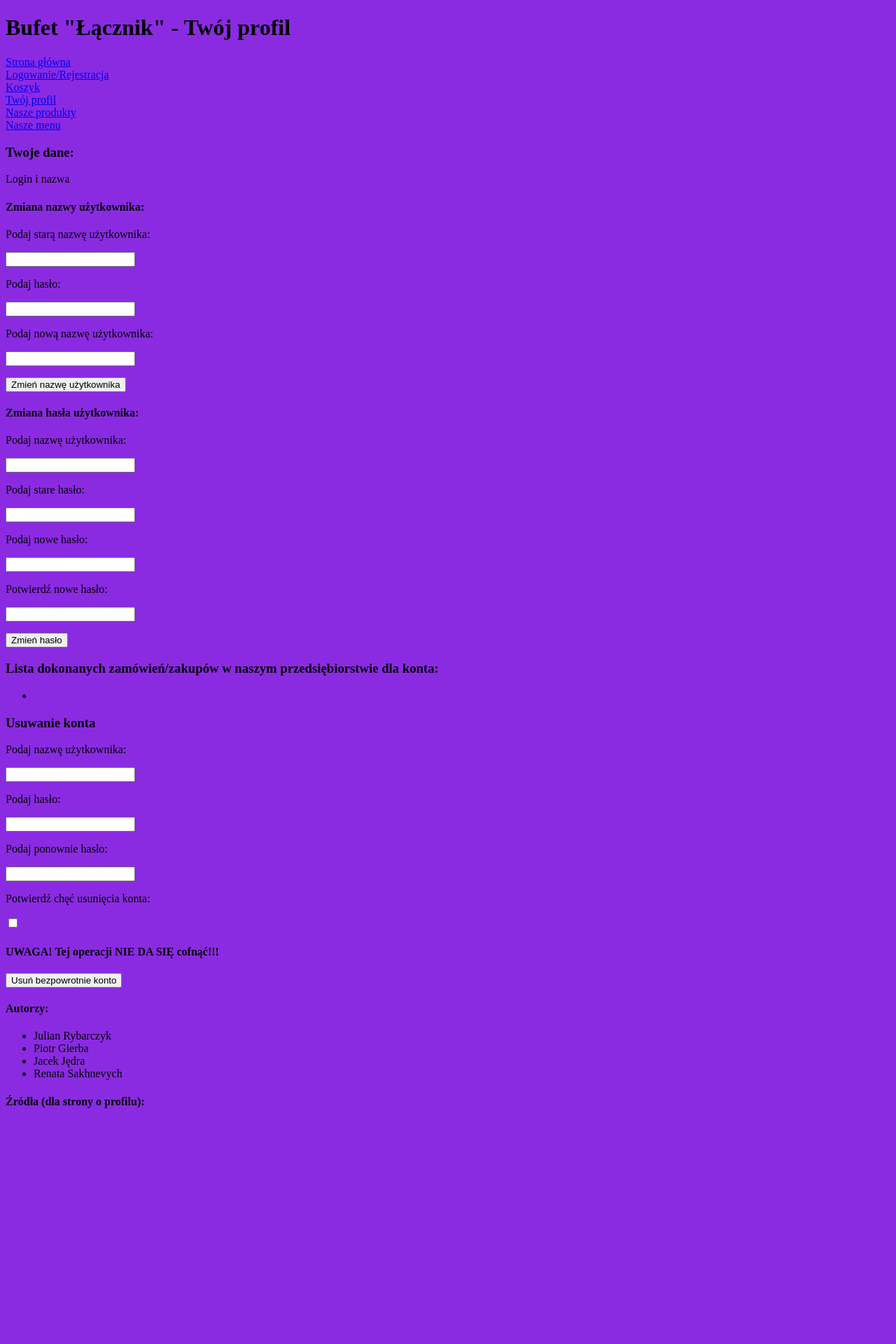
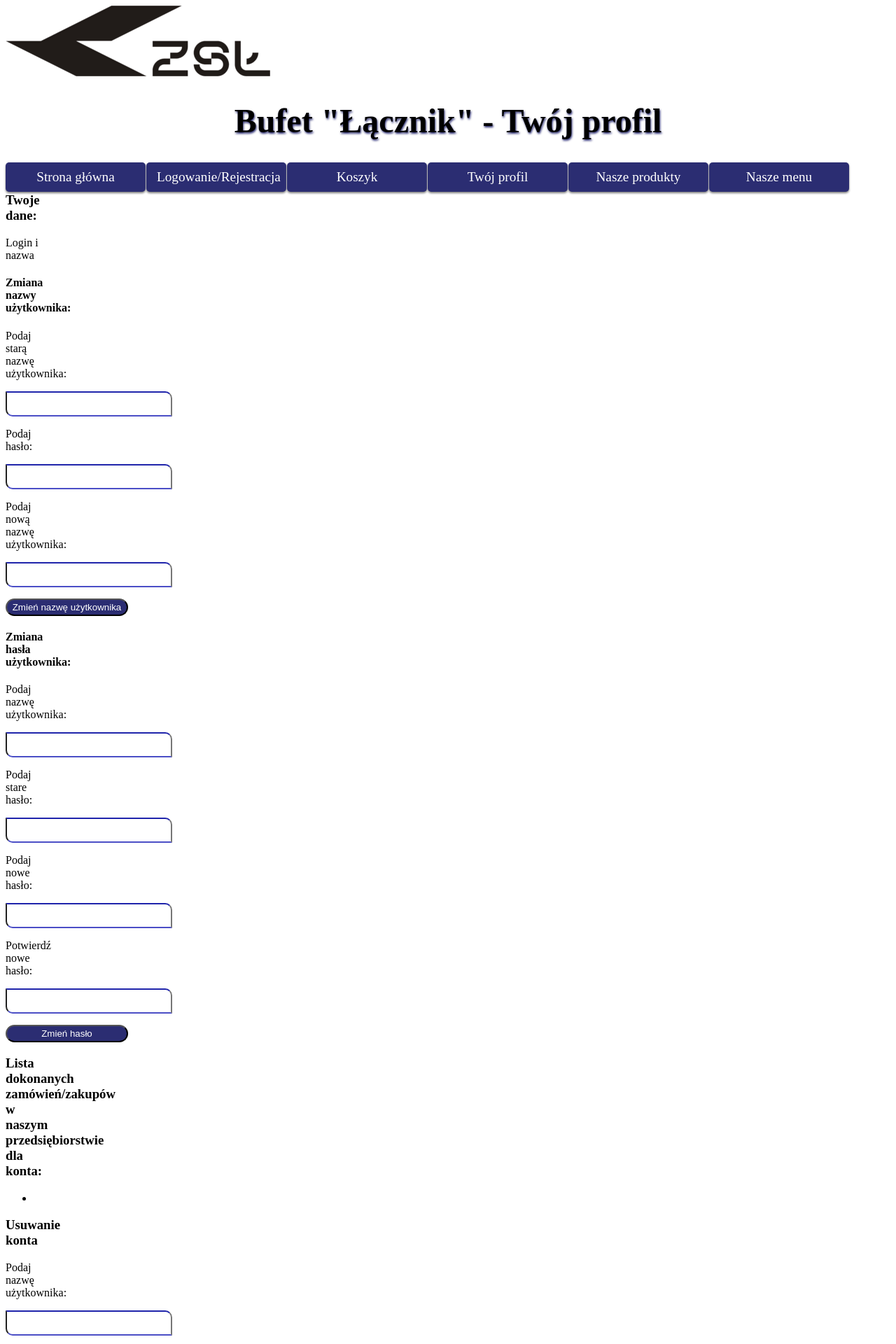
Before and after one commit to RybazPolski/lacznik-zsl, a PHP site: page /profile.php in a window 1280 px wide. Shown: the top 1920 px of the page at 70% size. Before the commit the page ends 1583 px from the top, so only its background shows below. Run offline with PHP 8.4, Linux system fonts and the light colour scheme.

Commit message:
dodanie style.css

```diff
--- a/index.php
+++ b/index.php
@@ -10,10 +10,11 @@
 <body>
     <div id="main">
         <div id="baner">
+        <img src="zsl-logo.png" id="logo">
             <h1>Bufet "Łącznik" w Zespole Szkół Łączności im. Mikołaja Kopernika w Poznaniu</h1>
         </div>
         <div id="main_menu">
-            <div id="menu"><a href="index.php">Strona główna</a></div>
+            <div id="menu"><a id="napis" href="index.php">Strona główna</a></div>
             <div id="menu"><a href="user.php">Logowanie/Rejestracja</a></div>
             <div id="menu"><a href="basket.php">Koszyk</a></div>
             <div id="menu"><a href="profile.php">Twój profil</a></div>
@@ -42,5 +43,6 @@
             </ul>
         </div>
     </div>
+    <marquee behavior="scroll" direction="right" id="plywtekst"><p>bufet.zsl.pl</p></marquee>
 </body>
 </html>
--- a/menu.php
+++ b/menu.php
@@ -10,6 +10,7 @@
 <body>
     <div id="main">
         <div id="baner">
+        <img src="zsl-logo.png" id="logo">
             <h1>Bufet "Łącznik" - nasze menu</h1>
         </div>
         <div id="main_menu">
@@ -55,5 +56,6 @@
             </ul>
         </div>
     </div>
+    <marquee behavior="scroll" direction="right" id="plywtekst"><p>bufet.zsl.pl</p></marquee>
 </body>
 </html>
--- a/products.php
+++ b/products.php
@@ -10,6 +10,7 @@
 <body>
     <div id="main">
         <div id="baner">
+        <img src="zsl-logo.png" id="logo">
             <h1>Bufet "Łącznik" - nasze produkty</h1>
         </div>
         <div id="main_menu">
@@ -55,5 +56,6 @@
             </ul>
         </div>
     </div>
+    <marquee behavior="scroll" direction="right" id="plywtekst"><p>bufet.zsl.pl</p></marquee>
 </body>
 </html>
--- a/profile.php
+++ b/profile.php
@@ -10,6 +10,7 @@
 <body>
     <div id="main">
         <div id="baner">
+        <img src="zsl-logo.png" id="logo">
             <h1>Bufet "Łącznik" - Twój profil</h1>
         </div>
         <div id="main_menu">
@@ -25,18 +26,18 @@
             <p>Login i nazwa<span name="login"></span> <span name="username"></span></p>
             <h4>Zmiana nazwy użytkownika:</h4>
             <form action="profile.php" method="">
-                <p>Podaj starą nazwę użytkownika: </p><input type="text" name="old_username">
-                <p>Podaj hasło: </p><input type="text" name="current_password">
-                <p>Podaj nową nazwę użytkownika: </p><input type="text" name="new_username">
-                <p><input type="submit" name="change_username" value="Zmień nazwę użytkownika"></p>
+                <p>Podaj starą nazwę użytkownika: </p><input type="text" id="pass" name="old_username">
+                <p>Podaj hasło: </p><input type="text" id="pass" name="current_password">
+                <p>Podaj nową nazwę użytkownika: </p><input type="text" id="pass" name="new_username">
+                <p><input type="submit" id="button" name="change_username" value="Zmień nazwę użytkownika"></p>
             </form>
             <h4>Zmiana hasła użytkownika:</h4>
             <form action="profile.php" method="">
-                <p>Podaj nazwę użytkownika: </p><input type="text" name="username">
-                <p>Podaj stare hasło: </p><input type="text" name="current_password">
-                <p>Podaj nowe hasło: </p><input type="text" name="new_password1">
-                <p>Potwierdź nowe hasło: </p><input type="text" name="new_password2">
-                <p><input type="submit" name="change_password" value="Zmień hasło"></p>
+                <p>Podaj nazwę użytkownika: </p><input type="text"id="pass" name="username">
+                <p>Podaj stare hasło: </p><input type="text" id="pass" name="current_password">
+                <p>Podaj nowe hasło: </p><input type="text" id="pass" name="new_password1">
+                <p>Potwierdź nowe hasło: </p><input type="text" id="pass" name="new_password2">
+                <p><input type="submit" id="button" name="change_password" value="Zmień hasło"></p>
             </form>
         </div>
         <div id="right">
@@ -46,12 +47,12 @@
             </ul>
             <h3>Usuwanie konta</h3>
             <form action="profile.php" method="">
-                <p>Podaj nazwę użytkownika: </p><input type="text" name="username">
-                <p>Podaj hasło: </p><input type="text" name="current_password1">
-                <p>Podaj ponownie hasło: </p><input type="text" name="current_password2">
+                <p>Podaj nazwę użytkownika: </p><input type="text" id="pass" name="username">
+                <p>Podaj hasło: </p><input type="text" id="pass" name="current_password1">
+                <p>Podaj ponownie hasło: </p><input type="text" id="pass" name="current_password2">
                 <p>Potwierdź chęć usunięcia konta: </p><input type="checkbox" name="confirm_deleting_account">
                 <h4>UWAGA! Tej operacji <b>NIE DA SIĘ</b> cofnąć!!!</h4>
-                <p><input type="submit" name="delete_account" value="Usuń bezpowrotnie konto"></p>
+                <p><input type="submit" id="button" name="delete_account" value="Usuń bezpowrotnie konto"></p>
             </form>
         </div>
         <div id="footer">
@@ -68,5 +69,6 @@
             </ul>
         </div>
     </div>
+    <marquee behavior="scroll" direction="right" id="plywtekst"><p>bufet.zsl.pl</p></marquee>
 </body>
 </html>
--- a/style.css
+++ b/style.css
@@ -1,3 +1,77 @@
 body{
-    background-color: blueviolet;
+    background-color: rgb(255, 255, 255);
 }
+#menu a{
+    display: block;
+    float: left;
+    text-align: center;
+    font-size: 1.2em;
+    width: 170px;
+    text-decoration: none;
+    color: rgb(255, 255, 255);
+    background-color: #2b2d72;
+    padding: 10px 15px;
+    margin: 0px 1px 1px 0px;
+    border: 2px rgb(34, 36, 67);
+    border-radius: 3px;
+    -moz-border-radius: 5px;
+    -webkit-border-radius: 5px;
+    box-shadow: 0px 2px 3px gray;
+    -moz-box-shadow: 0px 2px 3px gray;
+    -webkit-box-shadow: 0px 2px 3px gray;
+}
+#menu a:hover{
+    color: #2b2d72;
+    background-color: #ffffff;
+    border: 2px rgb(44, 53, 228);
+}
+#plywtekst{
+color: #2b2d72;
+}
+h1{
+    text-align: center;
+    font-style: normal;
+    color: rgb(0, 0, 0);
+    font-size:3em;
+    text-shadow:1px 2px 3px #2b2d72;
+}
+#pass{
+    width: 230px;
+    height: 30px;
+    border-top-right-radius: 10px;
+    border-bottom-left-radius: 10px;
+    border-top-color: #2f36ff;
+    border-bottom-color: #2b2d72;
+}
+
+#left{
+    text-align:left;
+    margin-right: 1200px;
+}
+#right{
+    text-align:left;
+    margin-right: 1200px;
+}
+#footer{
+    text-align: left;
+}
+#logo{
+    width: 378px;
+    height: 101px;
+}
+#button{
+    background-color: #2b2d72;
+        color: white;
+
+    transition-duration: 0.4s;
+    border-radius: 15px;
+    width: 175px;
+    height: 25px;
+      }
+
+      #button:hover {
+        background-color: #ffffff ;
+       color:#2b2d72;
+        box-shadow: 0 12px 16px 0 rgba(0,0,0,0.24), 0 17px 50px 0 rgba(0,0,0,0.19);
+
+}
```
Also changed, not shown: basket.php (+10 -8 lines), user.php (+10 -8 lines), zsl-logo.png (added).
